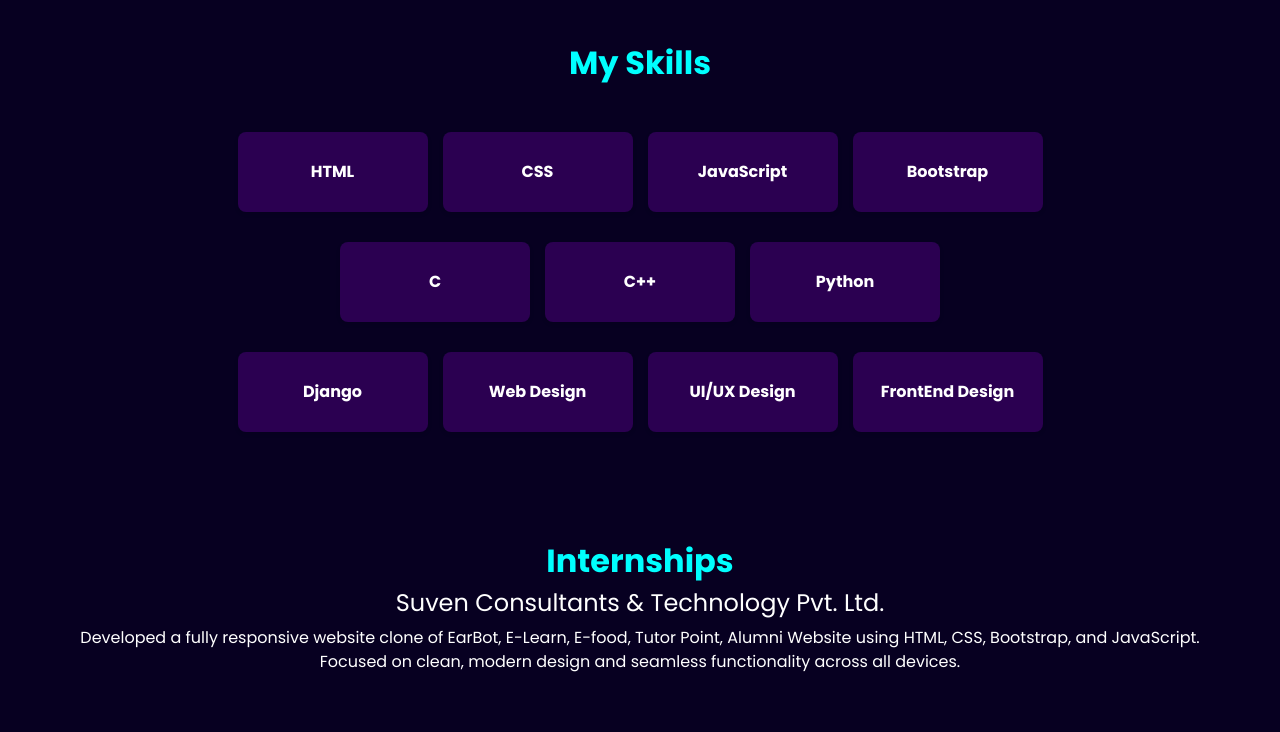
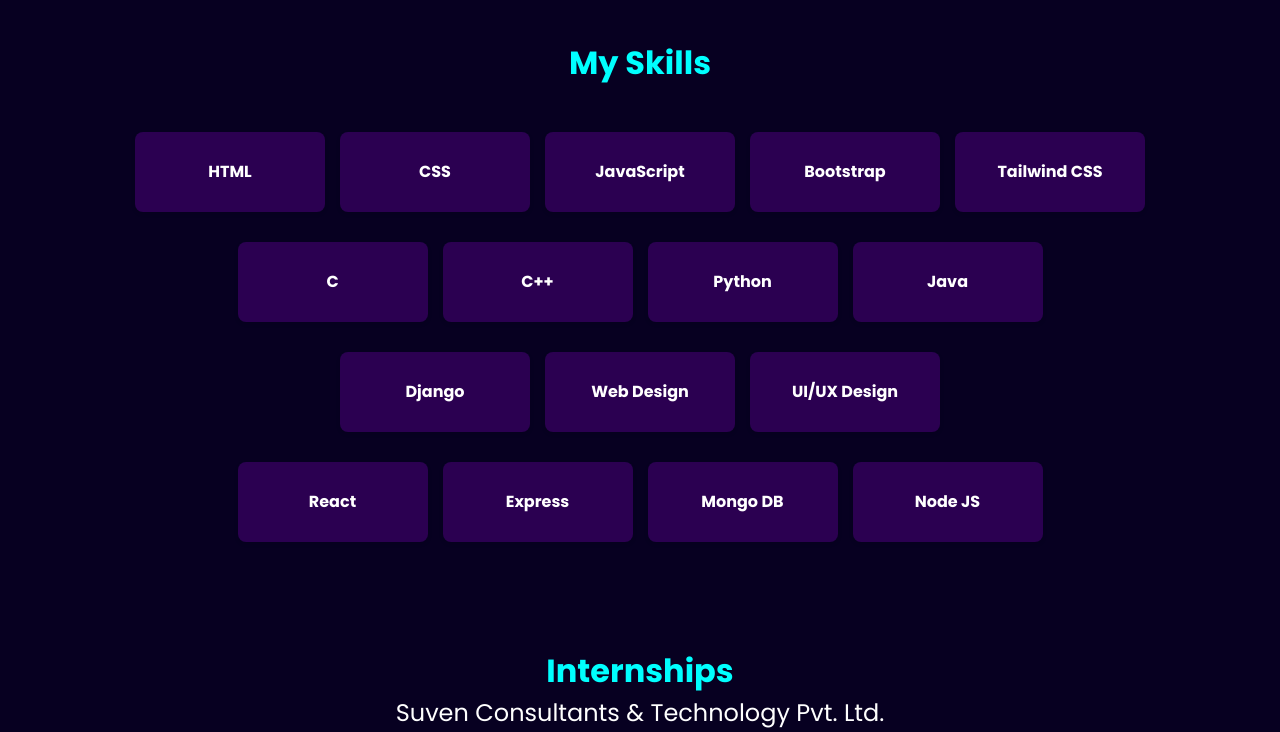
Before and after one commit to PrajwalGitCode/myportfolio, a plain HTML site: page index.html in a window 1280 px wide. Shown: the part 1500-2232 px from the top of the page. Drawn offline with nearby package versions, Linux system fonts and the light colour scheme.

Commit message:
updated skills

```diff
--- a/index.html
+++ b/index.html
@@ -197,6 +197,9 @@
       <div class="skill-card">
         <span>Bootstrap</span>
       </div>
+      <div class="skill-card">
+        <span>Tailwind CSS</span>
+      </div>
     </div>
 
     <div class="skills-container">
@@ -208,6 +211,9 @@
       </div>
       <div class="skill-card">
         <span>Python</span>
+      </div>
+      <div class="skill-card">
+        <span>Java</span>
       </div>
     </div>
 
@@ -222,8 +228,20 @@
       <div class="skill-card">
         <span>UI/UX Design</span>
       </div>
+    </div>
+
+    <div class="skills-container">
       <div class="skill-card">
-        <span>FrontEnd Design</span>
+        <span>React</span>
+      </div>
+      <div class="skill-card">
+        <span>Express</span>
+      </div>
+      <div class="skill-card">
+        <span>Mongo DB</span>
+      </div>
+      <div class="skill-card">
+        <span>Node JS</span>
       </div>
     </div>
   </section>
@@ -493,7 +511,8 @@
                   <div class="project_name">
                     <h5>Alien Music</h5>
                   </div>
-                  <a href="https://thealienmusic.infinityfreeapp.com/login.php"> <i class="fa fa-eercast" aria-hidden="true"></i> View
+                  <a href="https://thealienmusic.infinityfreeapp.com/login.php"> <i class="fa fa-eercast"
+                      aria-hidden="true"></i> View
                     Website </a>
                 </div>
               </div>
```
